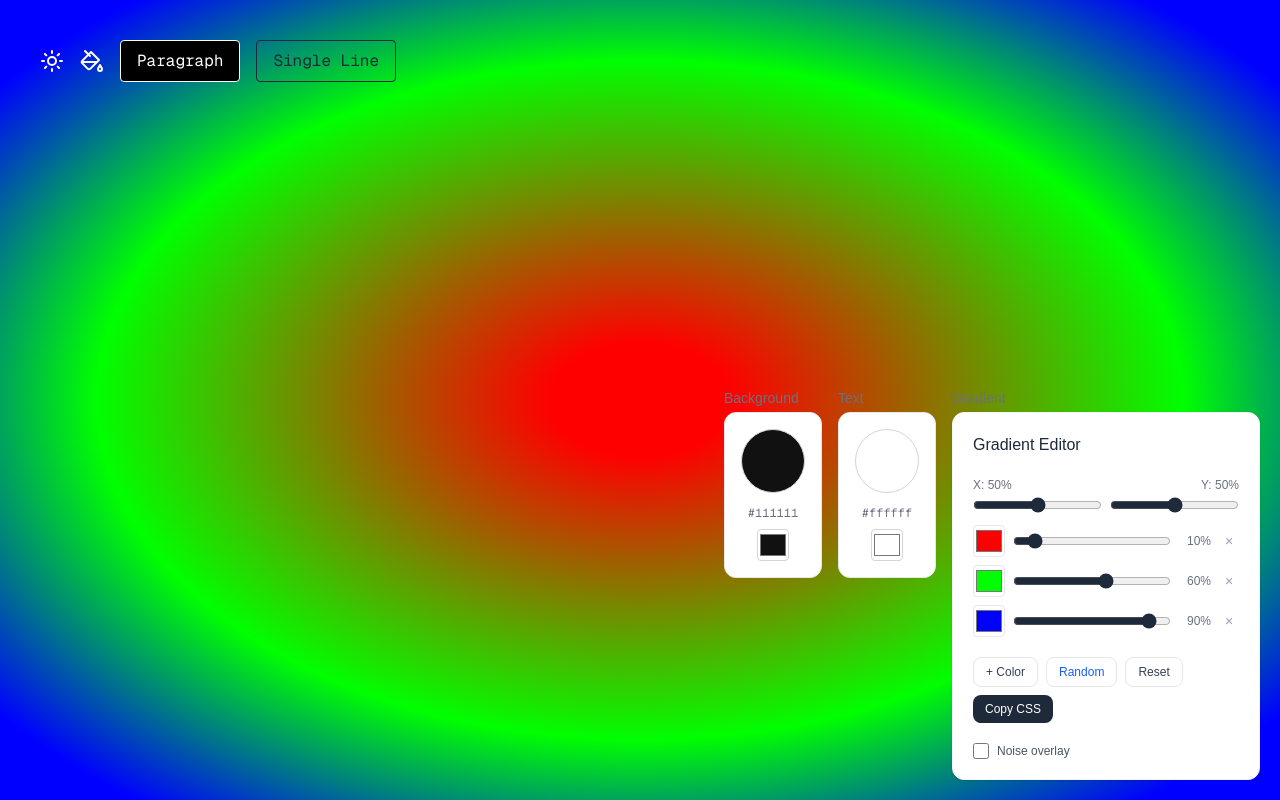
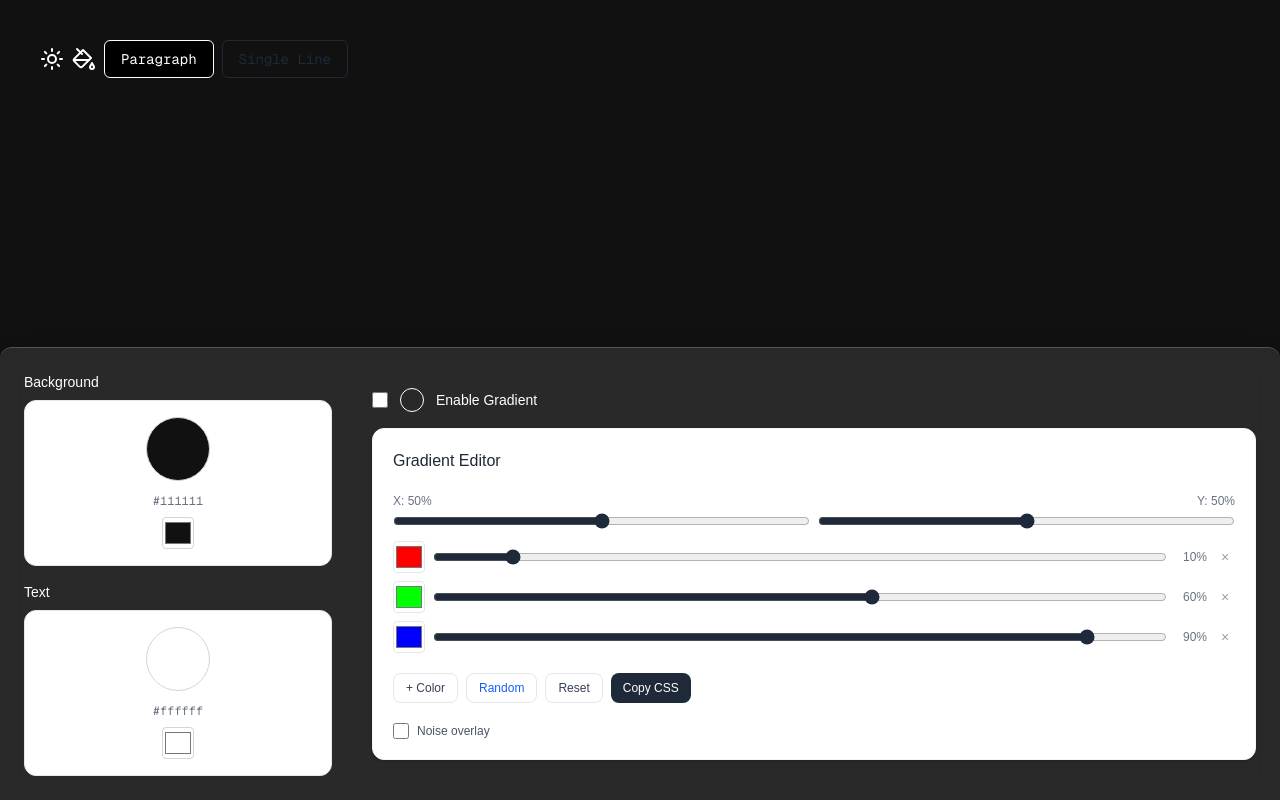
Before and after one commit to Animesh0203/shoutYourDream, a Next.js app: page / in a window 1280 px wide. Both pictures are taken after a click on the icon 92 px from the left and 61 px from the top of the page. Built offline with nearby package versions, Linux system fonts and the light colour scheme.

Commit message:
Gradient Picker Now Retains The Gradient & Doesn't Resets

```diff
--- a/app/page.js
+++ b/app/page.js
@@ -7,25 +7,43 @@ import { Sun, PaintBucket } from "lucide-react";
 import { motion, AnimatePresence } from "framer-motion";
 import GradientPicker from "./components/GradientPicker";
 
-
 export default function Home() {
   const [textType, setTextType] = useState(1);
   const [bgColor, setBgColor] = useState("#111111");
   const [textColor, setTextColor] = useState("#ffffff");
   const [showColorPicker, setShowColorPicker] = useState(false);
   const [gradientBg, setGradientBg] = useState("");
+  const [isGradientEnabled, setIsGradientEnabled] = useState(false);
 
-
+  // Gradient editor state
+  const [gradientColors, setGradientColors] = useState([
+    { color: "#ff0000", stop: 10 },
+    { color: "#00ff00", stop: 60 },
+    { color: "#0000ff", stop: 90 }
+  ]);
+  const [gradientCenterX, setGradientCenterX] = useState(50);
+  const [gradientCenterY, setGradientCenterY] = useState(50);
+  const [linearGradColor1, setLinearGradColor1] = useState("rgba(0,0,255,1)");
+  const [linearGradColor2, setLinearGradColor2] = useState("rgba(0,0,0,0)");
+  const [showNoise, setShowNoise] = useState(false);
 
   const flipColors = () => {
-    setBgColor((prev) => (prev === "#ffffff" ? "#111111" : "#ffffff"));
-    setTextColor((prev) => (prev === "#111111" ? "#ffffff" : "#111111"));
+    setBgColor(prev => (prev === "#ffffff" ? "#111111" : "#ffffff"));
+    setTextColor(prev => (prev === "#111111" ? "#ffffff" : "#111111"));
   };
 
   return (
-    <div style={{ backgroundImage: gradientBg }} className="relative">
+    <div
+      style={
+        isGradientEnabled && gradientBg
+          ? { backgroundImage: gradientBg }
+          : { backgroundColor: bgColor }
+      }
+      className="relative min-h-screen w-full transition-all"
+    >
+      {/* Top Controls */}
       <div
-        className="absolute space-x-4 pl-10 pt-10 flex items-center"
+        className="absolute flex flex-wrap gap-2 px-4 py-4 sm:px-10 sm:py-10 items-center z-20"
         style={{ color: textColor }}
       >
         <Sun className="cursor-pointer" onClick={flipColors} />
@@ -37,62 +55,103 @@ export default function Home() {
           onClick={() => setTextType(1)}
           text="Paragraph"
           style={{ color: textColor, backgroundColor: bgColor }}
-          className={`${textType === 1 ? "bg-black text-white" : ""}`}
+          className={`px-3 py-1 rounded-md text-sm ${textType === 1 ? "bg-black text-white" : ""
+            }`}
         />
         <Button
           onClick={() => setTextType(2)}
           text="Single Line"
           style={{ color: textColor, backgroundColor: bgColor }}
-          className={`${textType === 2 ? "bg-black text-white" : ""}`}
+          className={`px-3 py-1 rounded-md text-sm ${textType === 2 ? "bg-black text-white" : ""
+            }`}
         />
       </div>
+
+      {/* Editable Text Area */}
       <div
-        className="font-mono min-h-screen flex items-center justify-center p-4"
-        style={{ backgroundImage: gradientBg, color: textColor }}
+        className="font-mono min-h-screen flex items-center justify-center p-4 pt-32 sm:pt-40"
+        style={
+          isGradientEnabled && gradientBg
+            ? { backgroundImage: gradientBg, color: textColor }
+            : { backgroundColor: bgColor, color: textColor }
+        }
       >
         {textType === 2 && (
           <input
-            contentEditable="true"
             type="text"
-            className="focus:outline-none w-6xl text-4xl p-2"
+            className="focus:outline-none w-full max-w-3xl text-2xl sm:text-4xl p-2 bg-transparent"
             style={{ color: textColor }}
           />
         )}
         {textType === 1 && (
-          <textarea contentEditable="true"
-            className="focus:outline-none w-6xl text-4xl p-2 resize-none"
+          <textarea
+            className="focus:outline-none w-full max-w-3xl text-xl sm:text-4xl p-2 resize-none bg-transparent"
             rows={10}
             style={{ color: textColor }}
           />
         )}
       </div>
 
+      {/* Color Picker Modal */}
       <AnimatePresence>
-
         {showColorPicker && (
           <motion.div
-            className="fixed bottom-0 right-0 rounded-lg shadow-lg"
-            initial={{ opacity: 0, y: 20 }}
+            className="fixed w-full bottom-0 right-0 z-50"
+            initial={{ opacity: 0, y: 40 }}
             animate={{ opacity: 1, y: 0 }}
-            exit={{ opacity: 0, y: 20 }}
+            exit={{ opacity: 0, y: 40 }}
           >
-            <div className="absolute space-x-4 bottom-0 right-0 m-5 flex  justify-center">
-              <div>
-                <p className="text-sm mb-1 text-gray-500">Background</p>
-                <ColorPicker color={bgColor} onColorChange={setBgColor} />
+            <div className="flex flex-col sm:flex-row gap-6 sm:gap-10 justify-between items-start sm:items-center p-6 bg-white/10 backdrop-blur-md border-t border-white/20 shadow-2xl rounded-t-xl">
+              {/* Solid Color Pickers */}
+              <div className="space-y-4 w-full sm:w-1/4">
+                <div>
+                  <p className="text-sm mb-2 text-white font-medium">Background</p>
+                  <ColorPicker color={bgColor} onColorChange={setBgColor} />
+                </div>
+                <div>
+                  <p className="text-sm mb-2 text-white font-medium">Text</p>
+                  <ColorPicker color={textColor} onColorChange={setTextColor} />
+                </div>
               </div>
-              <div>
-                <p className="text-sm mb-1 text-gray-500">Text</p>
-                <ColorPicker color={textColor} onColorChange={setTextColor} />
-              </div>
-              <div>
-                <p className="text-sm mb-1 text-gray-500">Gradient</p>
-                <GradientPicker onGradientChange={setGradientBg} />
+
+              {/* Gradient Picker Section */}
+              <div className="flex-1 w-full">
+                <label className="flex items-center gap-3 text-white mb-4 cursor-pointer">
+                  <input
+                    type="checkbox"
+                    checked={isGradientEnabled}
+                    onChange={(e) => setIsGradientEnabled(e.target.checked)}
+                    className="w-4 h-4 accent-pink-500"
+                  />
+                  <div
+                    className="w-6 h-6 rounded-full border border-white"
+                    style={{ backgroundImage: gradientBg }}
+                  />
+                  <span className="text-sm font-medium">Enable Gradient</span>
+                </label>
+
+                <GradientPicker
+                  colors={gradientColors}
+                  setColors={setGradientColors}
+                  centerX={gradientCenterX}
+                  setCenterX={setGradientCenterX}
+                  centerY={gradientCenterY}
+                  setCenterY={setGradientCenterY}
+                  linearGradColor1={linearGradColor1}
+                  setLinearGradColor1={setLinearGradColor1}
+                  linearGradColor2={linearGradColor2}
+                  setLinearGradColor2={setLinearGradColor2}
+                  showNoise={showNoise}
+                  setShowNoise={setShowNoise}
+                  onGradientChange={(g) => {
+                    if (isGradientEnabled) setGradientBg(g);
+                  }}
+                />
               </div>
             </div>
           </motion.div>
         )}
-      </AnimatePresence >
+      </AnimatePresence>
     </div>
   );
 }
```
Also changed, not shown: app/components/GradientPicker.js (+55 -20 lines).
